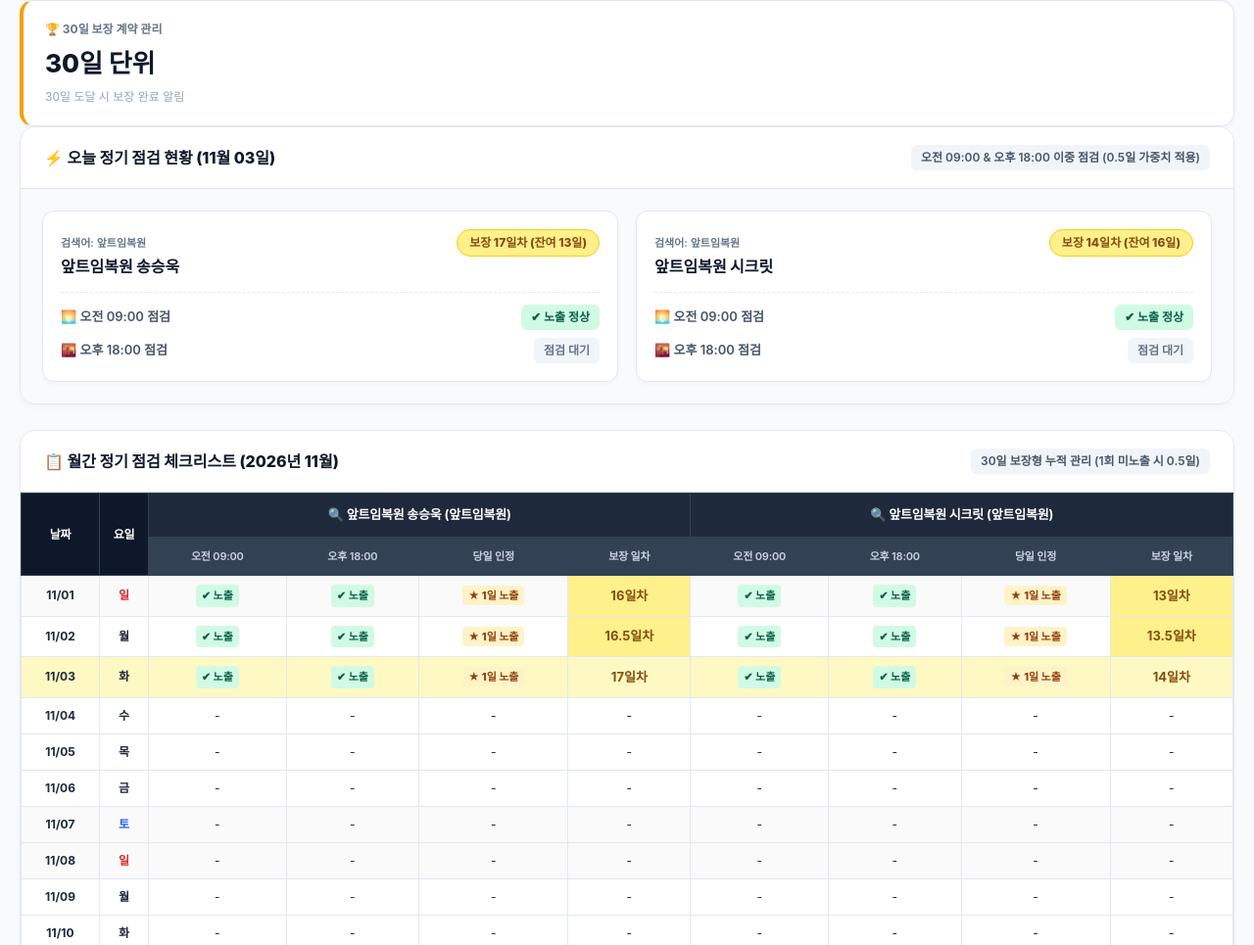
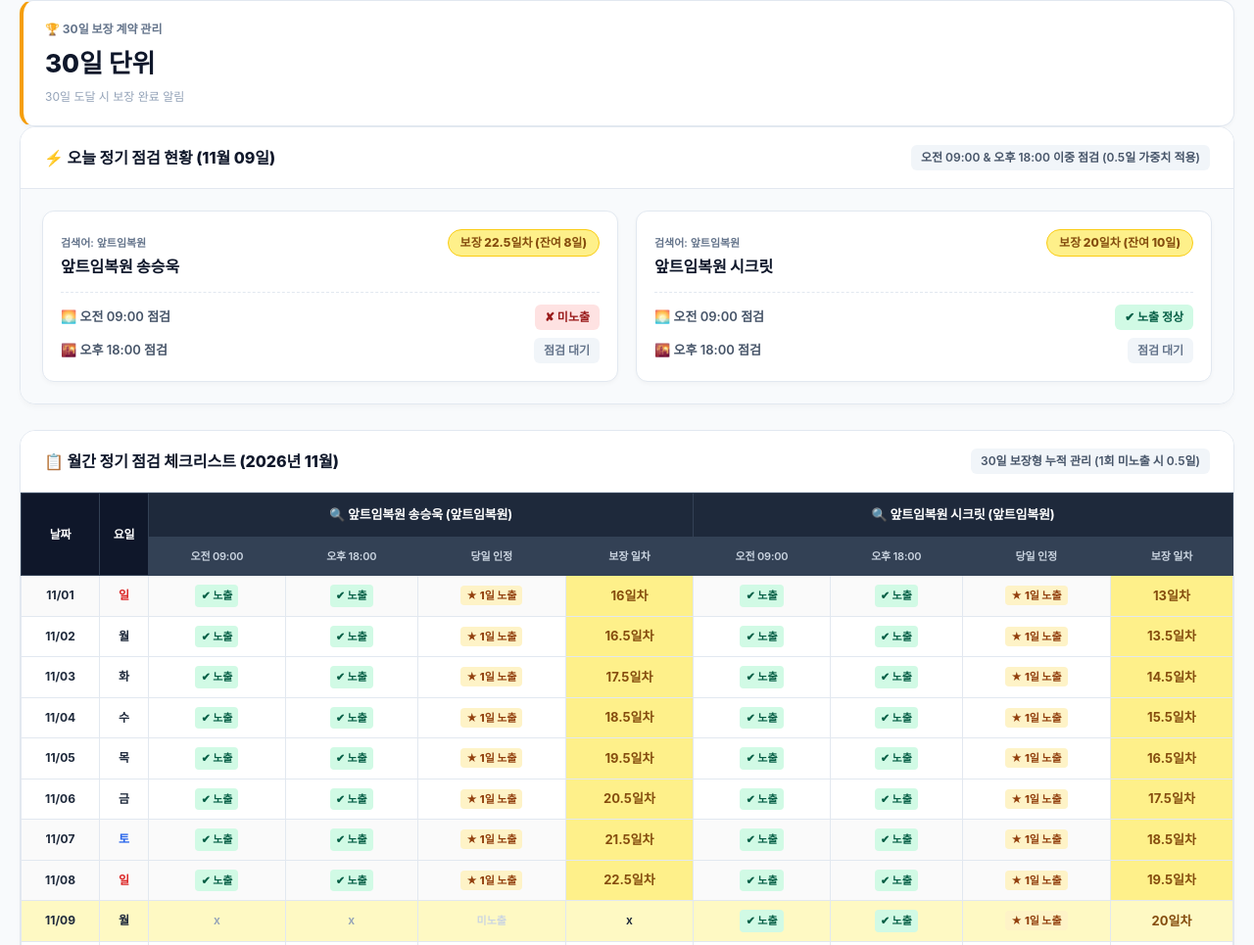
Before and after one commit to bridge3353/hospital-checklist, a plain HTML site: page secret/index.html in a window 1280 px wide. Shown: the part 547-1512 px from the top of the page at 98% size. Drawn offline with Linux system fonts and the light colour scheme.

Commit message:
Update Nov 4-9 checklist data

```diff
--- a/secret/index.html
+++ b/secret/index.html
@@ -245,7 +245,7 @@
                     <span class="badge-live">30일 보장 실시간 관제</span>
                 </div>
                 <h1>🎥 시크릿성형외과 유튜브 자동완성 실시간 모니터링 관제센터</h1>
-                <p>정기 점검: 매일 오전 09:00 / 오후 18:00 (오전/오후 분리 점검, 1회 미노출 시 0.5일 인정)  |  최종 갱신: 2026-11-03 11:00:21</p>
+                <p>정기 점검: 매일 오전 09:00 / 오후 18:00 (오전/오후 분리 점검, 1회 미노출 시 0.5일 인정)  |  최종 갱신: 2026-11-09 15:45:43</p>
             </div>
             <div class="btn-group">
 
@@ -267,7 +267,7 @@
     </div></div>
             <div class="kpi-card" style="border-left: 4px solid #10B981;">
                 <div class="kpi-title">🌅 오늘 오전 점검 (09:00)</div>
-                <div class="kpi-value" style="color: #059669;">2 / 2</div>
+                <div class="kpi-value" style="color: #059669;">1 / 2</div>
                 <div class="kpi-sub">정상 노출 키워드</div>
             </div>
             <div class="kpi-card" style="border-left: 4px solid #6366F1;">
@@ -285,7 +285,7 @@
         <div class="section-card">
             <div class="section-header">
                 <div class="section-title">
-                    ⚡ 오늘 정기 점검 현황 (11월 03일)
+                    ⚡ 오늘 정기 점검 현황 (11월 09일)
                 </div>
                 <span class="section-badge">오전 09:00 & 오후 18:00 이중 점검 (0.5일 가중치 적용)</span>
             </div>
@@ -297,12 +297,12 @@
                     <span class="today-kw-query">검색어: 앞트임복원</span>
                     <h3 class="today-kw-title">앞트임복원 송승욱</h3>
                 </div>
-                <span class="badge-contract-day">보장 17일차 (잔여 13일)</span>
+                <span class="badge-contract-day">보장 22.5일차 (잔여 8일)</span>
             </div>
             <div class="today-card-slots">
                 <div class="slot-item">
                     <span class="slot-label">🌅 오전 09:00 점검</span>
-                    <span class="slot-badge ok">✔ 노출 정상</span>
+                    <span class="slot-badge fail">✘ 미노출</span>
                 </div>
                 <div class="slot-item">
                     <span class="slot-label">🌇 오후 18:00 점검</span>
@@ -317,7 +317,7 @@
                     <span class="today-kw-query">검색어: 앞트임복원</span>
                     <h3 class="today-kw-title">앞트임복원 시크릿</h3>
                 </div>
-                <span class="badge-contract-day">보장 14일차 (잔여 16일)</span>
+                <span class="badge-contract-day">보장 20일차 (잔여 10일)</span>
             </div>
             <div class="today-card-slots">
                 <div class="slot-item">
@@ -360,13 +360,13 @@
                     <tbody>
                         <tr class="weekend-row"><td><strong>11/01</strong></td><td style="color: #DC2626;"><strong>일</strong></td><td><span class="badge-ok">✔ 노출</span></td><td><span class="badge-ok">✔ 노출</span></td><td><span class="badge-judge-ok">★ 1일 노출</span></td><td class="cell-yellow-badge"><strong>16일차</strong></td><td><span class="badge-ok">✔ 노출</span></td><td><span class="badge-ok">✔ 노출</span></td><td><span class="badge-judge-ok">★ 1일 노출</span></td><td class="cell-yellow-badge"><strong>13일차</strong></td></tr>
 <tr><td><strong>11/02</strong></td><td><strong>월</strong></td><td><span class="badge-ok">✔ 노출</span></td><td><span class="badge-ok">✔ 노출</span></td><td><span class="badge-judge-ok">★ 1일 노출</span></td><td class="cell-yellow-badge"><strong>16.5일차</strong></td><td><span class="badge-ok">✔ 노출</span></td><td><span class="badge-ok">✔ 노출</span></td><td><span class="badge-judge-ok">★ 1일 노출</span></td><td class="cell-yellow-badge"><strong>13.5일차</strong></td></tr>
-<tr class="today-row"><td><strong>11/03</strong></td><td><strong>화</strong></td><td><span class="badge-ok">✔ 노출</span></td><td><span class="badge-ok">✔ 노출</span></td><td><span class="badge-judge-ok">★ 1일 노출</span></td><td class="cell-yellow-badge"><strong>17일차</strong></td><td><span class="badge-ok">✔ 노출</span></td><td><span class="badge-ok">✔ 노출</span></td><td><span class="badge-judge-ok">★ 1일 노출</span></td><td class="cell-yellow-badge"><strong>14일차</strong></td></tr>
-<tr><td><strong>11/04</strong></td><td><strong>수</strong></td><td class="cell-future">-</td><td class="cell-future">-</td><td class="cell-future">-</td><td class="cell-future">-</td><td class="cell-future">-</td><td class="cell-future">-</td><td class="cell-future">-</td><td class="cell-future">-</td></tr>
-<tr><td><strong>11/05</strong></td><td><strong>목</strong></td><td class="cell-future">-</td><td class="cell-future">-</td><td class="cell-future">-</td><td class="cell-future">-</td><td class="cell-future">-</td><td class="cell-future">-</td><td class="cell-future">-</td><td class="cell-future">-</td></tr>
-<tr><td><strong>11/06</strong></td><td><strong>금</strong></td><td class="cell-future">-</td><td class="cell-future">-</td><td class="cell-future">-</td><td class="cell-future">-</td><td class="cell-future">-</td><td class="cell-future">-</td><td class="cell-future">-</td><td class="cell-future">-</td></tr>
-<tr class="weekend-row"><td><strong>11/07</strong></td><td style="color: #2563EB;"><strong>토</strong></td><td class="cell-future">-</td><td class="cell-future">-</td><td class="cell-future">-</td><td class="cell-future">-</td><td class="cell-future">-</td><td class="cell-future">-</td><td class="cell-future">-</td><td class="cell-future">-</td></tr>
-<tr class="weekend-row"><td><strong>11/08</strong></td><td style="color: #DC2626;"><strong>일</strong></td><td class="cell-future">-</td><td class="cell-future">-</td><td class="cell-future">-</td><td class="cell-future">-</td><td class="cell-future">-</td><td class="cell-future">-</td><td class="cell-future">-</td><td class="cell-future">-</td></tr>
-<tr><td><strong>11/09</strong></td><td><strong>월</strong></td><td class="cell-future">-</td><td class="cell-future">-</td><td class="cell-future">-</td><td class="cell-future">-</td><td class="cell-future">-</td><td class="cell-future">-</td><td class="cell-future">-</td><td class="cell-future">-</td></tr>
+<tr><td><strong>11/03</strong></td><td><strong>화</strong></td><td><span class="badge-ok">✔ 노출</span></td><td><span class="badge-ok">✔ 노출</span></td><td><span class="badge-judge-ok">★ 1일 노출</span></td><td class="cell-yellow-badge"><strong>17.5일차</strong></td><td><span class="badge-ok">✔ 노출</span></td><td><span class="badge-ok">✔ 노출</span></td><td><span class="badge-judge-ok">★ 1일 노출</span></td><td class="cell-yellow-badge"><strong>14.5일차</strong></td></tr>
+<tr><td><strong>11/04</strong></td><td><strong>수</strong></td><td><span class="badge-ok">✔ 노출</span></td><td><span class="badge-ok">✔ 노출</span></td><td><span class="badge-judge-ok">★ 1일 노출</span></td><td class="cell-yellow-badge"><strong>18.5일차</strong></td><td><span class="badge-ok">✔ 노출</span></td><td><span class="badge-ok">✔ 노출</span></td><td><span class="badge-judge-ok">★ 1일 노출</span></td><td class="cell-yellow-badge"><strong>15.5일차</strong></td></tr>
+<tr><td><strong>11/05</strong></td><td><strong>목</strong></td><td><span class="badge-ok">✔ 노출</span></td><td><span class="badge-ok">✔ 노출</span></td><td><span class="badge-judge-ok">★ 1일 노출</span></td><td class="cell-yellow-badge"><strong>19.5일차</strong></td><td><span class="badge-ok">✔ 노출</span></td><td><span class="badge-ok">✔ 노출</span></td><td><span class="badge-judge-ok">★ 1일 노출</span></td><td class="cell-yellow-badge"><strong>16.5일차</strong></td></tr>
+<tr><td><strong>11/06</strong></td><td><strong>금</strong></td><td><span class="badge-ok">✔ 노출</span></td><td><span class="badge-ok">✔ 노출</span></td><td><span class="badge-judge-ok">★ 1일 노출</span></td><td class="cell-yellow-badge"><strong>20.5일차</strong></td><td><span class="badge-ok">✔ 노출</span></td><td><span class="badge-ok">✔ 노출</span></td><td><span class="badge-judge-ok">★ 1일 노출</span></td><td class="cell-yellow-badge"><strong>17.5일차</strong></td></tr>
+<tr class="weekend-row"><td><strong>11/07</strong></td><td style="color: #2563EB;"><strong>토</strong></td><td><span class="badge-ok">✔ 노출</span></td><td><span class="badge-ok">✔ 노출</span></td><td><span class="badge-judge-ok">★ 1일 노출</span></td><td class="cell-yellow-badge"><strong>21.5일차</strong></td><td><span class="badge-ok">✔ 노출</span></td><td><span class="badge-ok">✔ 노출</span></td><td><span class="badge-judge-ok">★ 1일 노출</span></td><td class="cell-yellow-badge"><strong>18.5일차</strong></td></tr>
+<tr class="weekend-row"><td><strong>11/08</strong></td><td style="color: #DC2626;"><strong>일</strong></td><td><span class="badge-ok">✔ 노출</span></td><td><span class="badge-ok">✔ 노출</span></td><td><span class="badge-judge-ok">★ 1일 노출</span></td><td class="cell-yellow-badge"><strong>22.5일차</strong></td><td><span class="badge-ok">✔ 노출</span></td><td><span class="badge-ok">✔ 노출</span></td><td><span class="badge-judge-ok">★ 1일 노출</span></td><td class="cell-yellow-badge"><strong>19.5일차</strong></td></tr>
+<tr class="today-row"><td><strong>11/09</strong></td><td><strong>월</strong></td><td><span class="badge-fail">x</span></td><td><span class="badge-fail">x</span></td><td><span class="badge-judge-fail">미노출</span></td><td class="cell-unexposed">x</td><td><span class="badge-ok">✔ 노출</span></td><td><span class="badge-ok">✔ 노출</span></td><td><span class="badge-judge-ok">★ 1일 노출</span></td><td class="cell-yellow-badge"><strong>20일차</strong></td></tr>
 <tr><td><strong>11/10</strong></td><td><strong>화</strong></td><td class="cell-future">-</td><td class="cell-future">-</td><td class="cell-future">-</td><td class="cell-future">-</td><td class="cell-future">-</td><td class="cell-future">-</td><td class="cell-future">-</td><td class="cell-future">-</td></tr>
 <tr><td><strong>11/11</strong></td><td><strong>수</strong></td><td class="cell-future">-</td><td class="cell-future">-</td><td class="cell-future">-</td><td class="cell-future">-</td><td class="cell-future">-</td><td class="cell-future">-</td><td class="cell-future">-</td><td class="cell-future">-</td></tr>
 <tr><td><strong>11/12</strong></td><td><strong>목</strong></td><td class="cell-future">-</td><td class="cell-future">-</td><td class="cell-future">-</td><td class="cell-future">-</td><td class="cell-future">-</td><td class="cell-future">-</td><td class="cell-future">-</td><td class="cell-future">-</td></tr>
@@ -390,7 +390,7 @@
 <tr><td><strong>11/30</strong></td><td><strong>월</strong></td><td class="cell-future">-</td><td class="cell-future">-</td><td class="cell-future">-</td><td class="cell-future">-</td><td class="cell-future">-</td><td class="cell-future">-</td><td class="cell-future">-</td><td class="cell-future">-</td></tr>
 
                         <tr style="background-color: #F8FAFC; border-top: 2px solid #CBD5E1;">
-                            <td><strong>30일 보장 현황</strong></td><td>-</td><td colspan="4" class="cell-summary">현재 <strong>17일</strong> / 30일 보장 (잔여 <strong>13일</strong>)</td><td colspan="4" class="cell-summary">현재 <strong>14일</strong> / 30일 보장 (잔여 <strong>16일</strong>)</td>
+                            <td><strong>30일 보장 현황</strong></td><td>-</td><td colspan="4" class="cell-summary">현재 <strong>22.5일</strong> / 30일 보장 (잔여 <strong>8일</strong>)</td><td colspan="4" class="cell-summary">현재 <strong>20일</strong> / 30일 보장 (잔여 <strong>10일</strong>)</td>
                         </tr>
                     </tbody>
                 </table>
```
Also changed, not shown: oho/index.html (+2 -2 lines), oho/nov.html (+11 -11 lines), oho/oct.html (+2 -2 lines), oho/sep.html (+2 -2 lines), secret/nov.html (+14 -14 lines), secret/oct.html (+2 -2 lines), secret/sep.html (+2 -2 lines).
